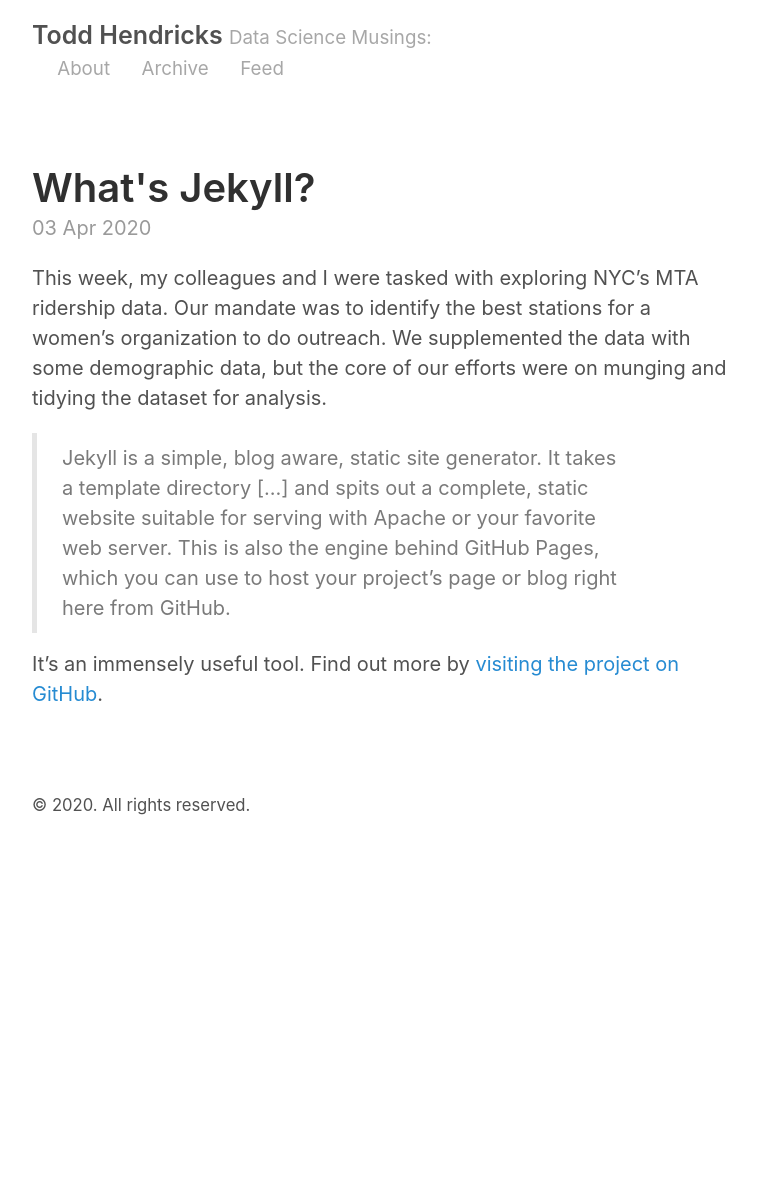
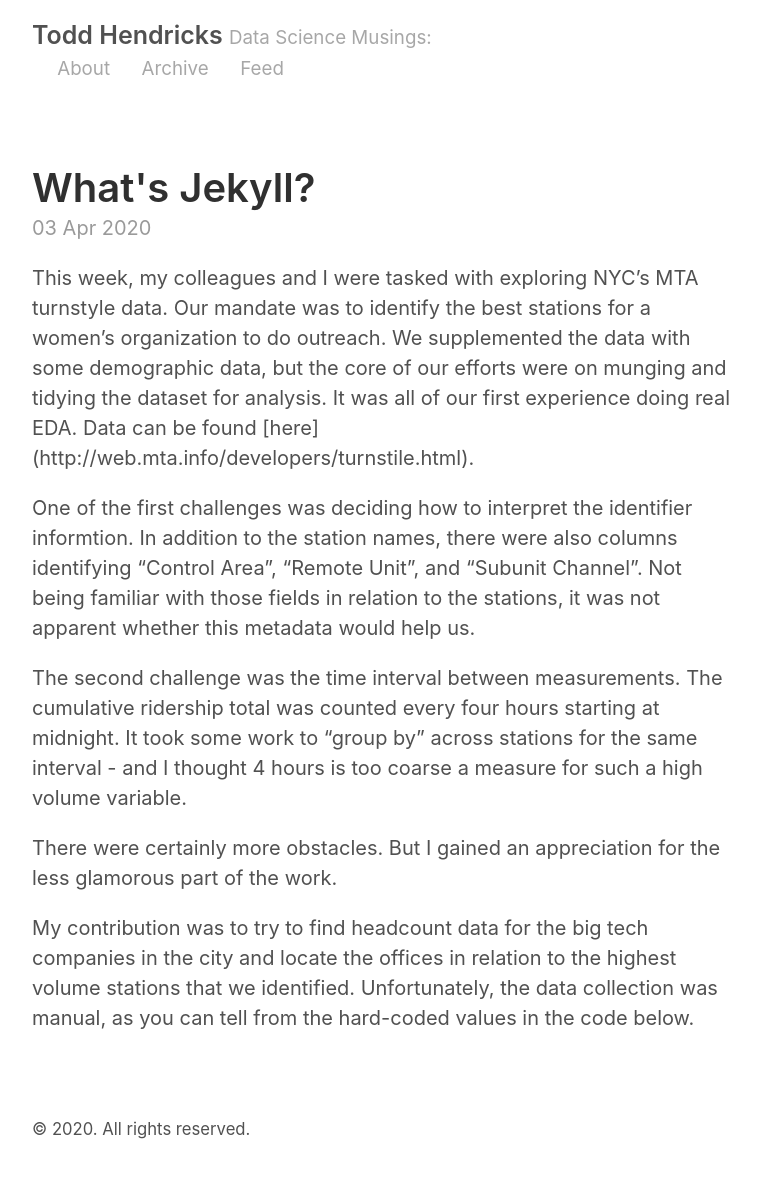
Before and after one commit to tahentx/tahentx.github.io, a Jekyll site: the page built from _posts/2020-04-03-MTA-Madness.md, in a window 1280 px wide. Shown: the whole page, without its empty margins (258-1018 px from the left). Built offline with Jekyll 4.4.1, drawn with Linux system fonts in a browser that asks for light colours; before the commit the page ends 900 px from its top, so only the background shows below that.

Commit message:
commentary on MTA challenge

```diff
--- a/_posts/2020-04-03-MTA-Madness.md
+++ b/_posts/2020-04-03-MTA-Madness.md
@@ -3,10 +3,12 @@ layout: post
 title: What's Jekyll?
 ---
 
-This week, my colleagues and I were tasked with exploring NYC's MTA ridership data. Our mandate was to identify the best stations for a women's organization to do outreach. We supplemented the data with some demographic data, but the core of our efforts were on munging and tidying the dataset for analysis.
+This week, my colleagues and I were tasked with exploring NYC's MTA turnstyle data. Our mandate was to identify the best stations for a women's organization to do outreach. We supplemented the data with some demographic data, but the core of our efforts were on munging and tidying the dataset for analysis. It was all of our first experience doing real EDA. Data can be found [here] (http://web.mta.info/developers/turnstile.html).
 
+One of the first challenges was deciding how to interpret the identifier informtion. In addition to the station names, there were also columns identifying "Control Area", "Remote Unit", and "Subunit Channel". Not being familiar with those fields in relation to the stations, it was not apparent whether this metadata would help us.
 
+The second challenge was the time interval between measurements. The cumulative ridership total was counted every four hours starting at midnight. It took some work to "group by" across stations for the same interval - and I thought 4 hours is too coarse a measure for such a high volume variable.
 
-> Jekyll is a simple, blog aware, static site generator. It takes a template directory [...] and spits out a complete, static website suitable for serving with Apache or your favorite web server. This is also the engine behind GitHub Pages, which you can use to host your project’s page or blog right here from GitHub.
+There were certainly more obstacles. But I gained an appreciation for the less glamorous part of the work.
 
-It's an immensely useful tool. Find out more by [visiting the project on GitHub](https://github.com/jekyll/jekyll).
+My contribution was to try to find headcount data for the big tech companies in the city and locate the offices in relation to the highest volume stations that we identified. Unfortunately, the data collection was manual, as you can tell from the hard-coded values in the code below.
```
